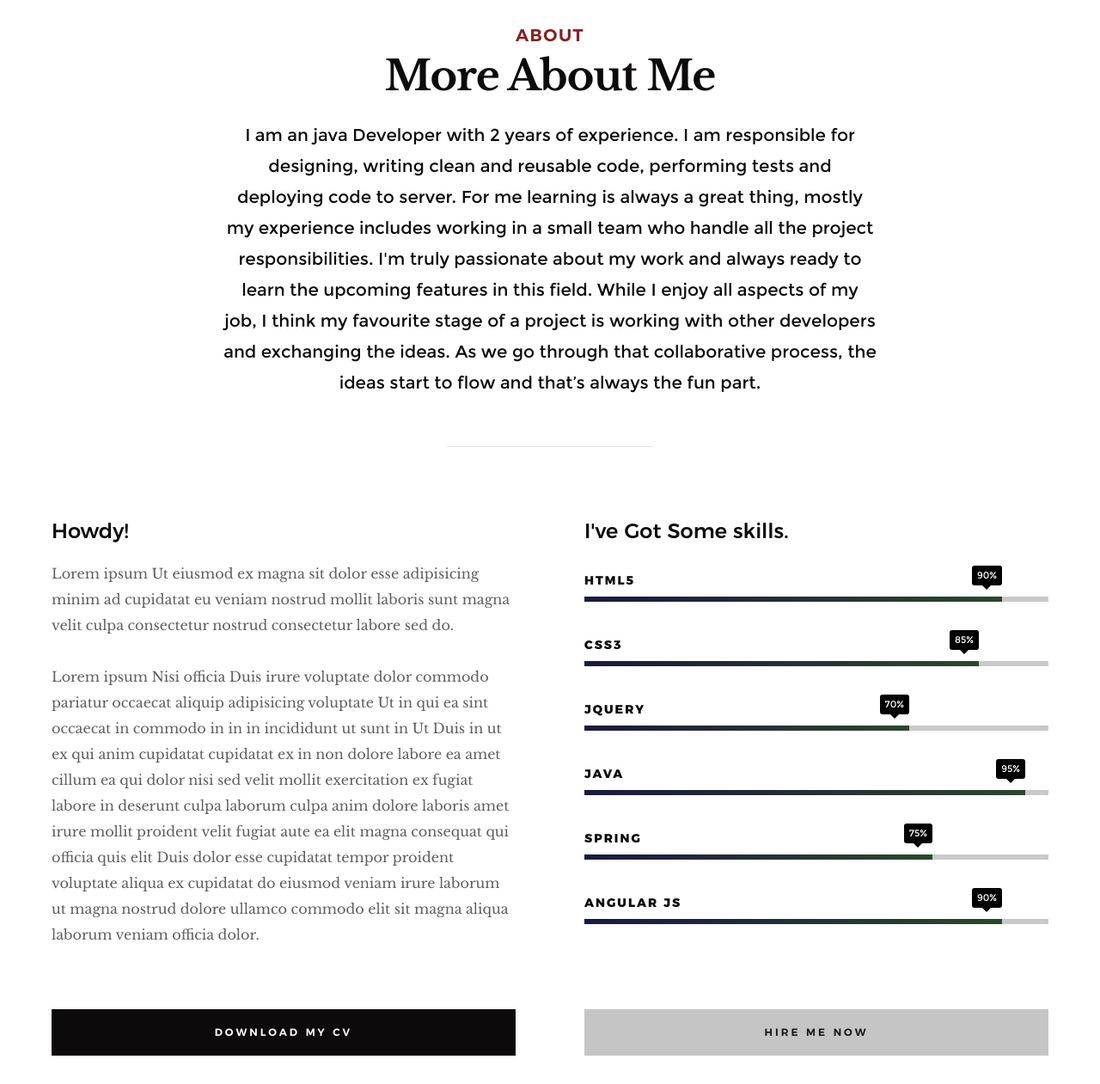
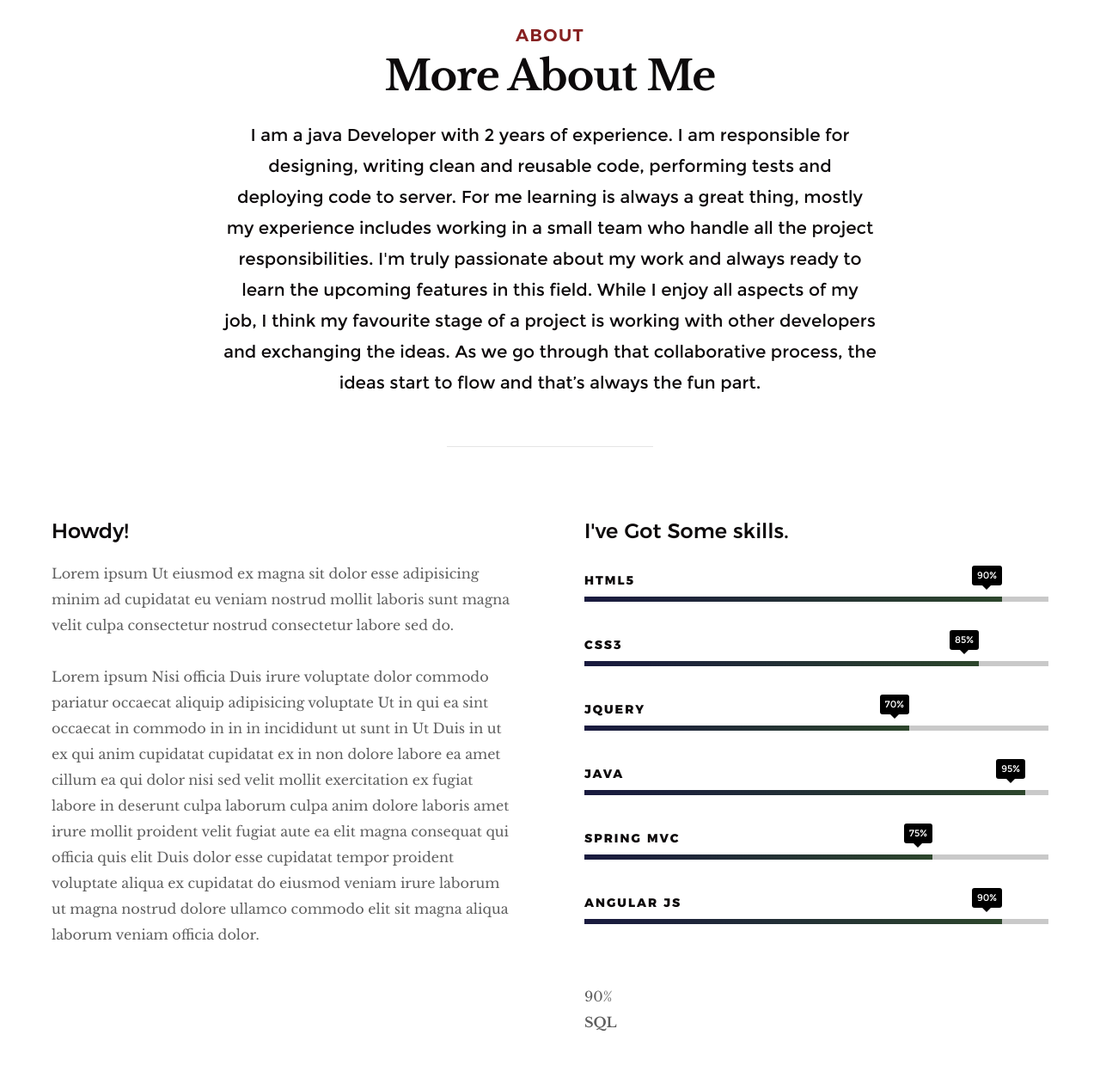
Before and after one commit to saiprasad08dhumal/saiprasad08dhumal.github.io, a plain HTML site: page index.html in a window 1280 px wide. Shown: the part 920-2181 px from the top of the page at 86% size. Drawn offline with Linux system fonts and the light colour scheme.

Commit message:
Spelling correction in about me, added one more skill.

```diff
--- a/index.html
+++ b/index.html
@@ -126,7 +126,7 @@
             <div class="col-full text-center">
                 <h3>About</h3>
                 <h1>More About Me</h1>
-                <p class="lead">I am an java Developer with 2 years of experience. I am responsible for designing, writing clean and reusable code, performing tests and deploying code to server. For me learning is always a great thing, mostly my experience includes working in a small team who handle all the project responsibilities.
+                <p class="lead">I am a java Developer with 2 years of experience. I am responsible for designing, writing clean and reusable code, performing tests and deploying code to server. For me learning is always a great thing, mostly my experience includes working in a small team who handle all the project responsibilities.
 
 I'm truly passionate about my work and always ready to learn the upcoming features in this field. While I enjoy all aspects of my job, I think my favourite stage of a project is working with other developers and exchanging the ideas. As we go through that collaborative process, the ideas start to flow and that’s always the fun part.</p>
             </div>
@@ -166,12 +166,17 @@ I'm truly passionate about my work and always ready to learn the upcoming featur
                     </li>
                     <li>
                     <div class="progress percent75"><span>75%</span></div>
-                    <strong>Spring</strong>
+                    <strong>Spring mvc</strong>
                     </li>
                     <li>
                     <div class="progress percent90"><span>90%</span></div>
                     <strong>Angular JS</strong>
                     </li>
+		    <div class="progress percent90"><span>90%</span></div>
+                    <strong>SQL</strong>
+                    </li>
+
+
                 </ul>
             </div>
 
```
